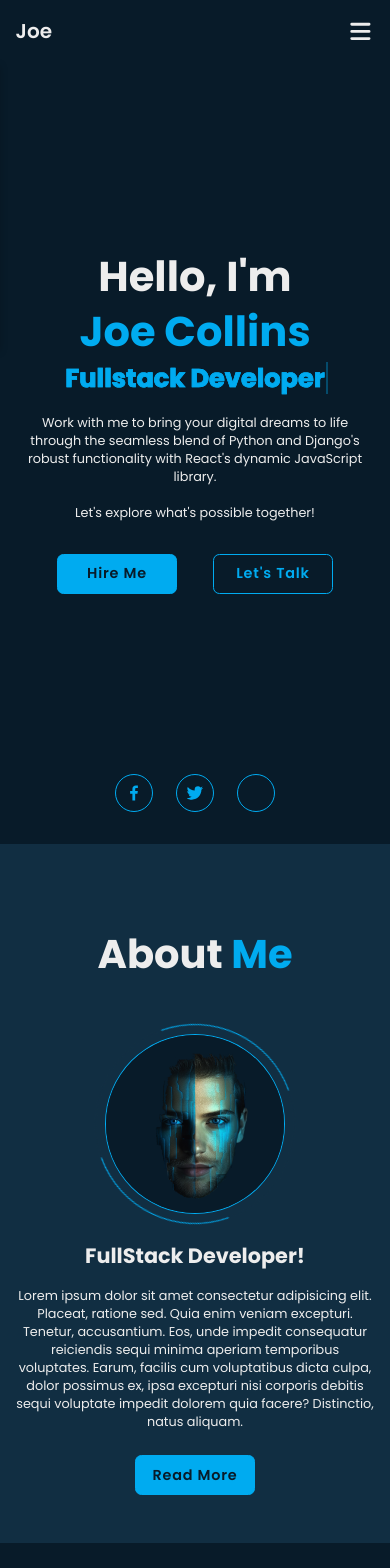
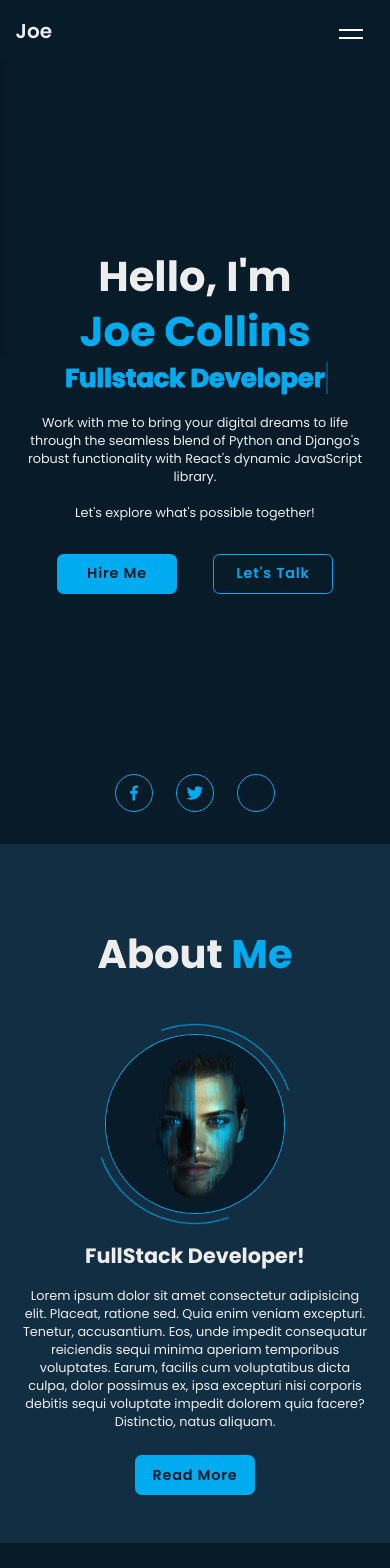
Before and after one commit to Joe-Collins-1986/Portfolio-Main, a React (Vite) app: page / in a window 390 px wide. Shown: the top 1568 px of the page. Built offline with nearby package versions, Linux system fonts and the light colour scheme; some icons are missing.

Commit message:
add animated hamberger icon

```diff
--- a/src/App.css
+++ b/src/App.css
@@ -19,7 +19,7 @@
 }
 
 html {
-  font-size: 62.5%;
+  font-size: 65%;
   overflow-x: hidden;
 }
 
@@ -30,7 +30,7 @@ body {
 
 section {
   min-height: 100vh;
-  padding: 10rem 9% 2rem;
+  padding: 8rem 10%;
 }
 
 span {
@@ -46,7 +46,7 @@ span {
 
 @media (max-width: 991px) {
   section {
-    padding: 10rem 4% 2rem;
+    padding: 10rem 5% 2rem;
   }
 }
 
--- a/src/components/NavBar.jsx
+++ b/src/components/NavBar.jsx
@@ -53,7 +53,16 @@ const NavBar2 = () => {
       </a>
 
       <div>
-        {!isHamActive ? (
+        <div
+          className={`${styles.NavBarToggler} ${
+            isHamActive ? styles.NavBarTogglerX : ""
+          }`}
+          onClick={() => setHamActive(!isHamActive)}
+        >
+          <span className={styles.NavBarTogglerIcon}></span>
+        </div>
+
+        {/* {!isHamActive ? (
           <HiMenu
             className={styles.menuIcon}
             onClick={() => setHamActive(true)}
@@ -63,7 +72,7 @@ const NavBar2 = () => {
             className={styles.menuIcon}
             onClick={() => setHamActive(false)}
           />
-        )}
+        )} */}
       </div>
 
       <nav
--- a/src/styles/Home.module.css
+++ b/src/styles/Home.module.css
@@ -1,7 +1,7 @@
 .home {
   display: flex;
   align-items: center;
-  padding: 0 9%;
+  padding: 0 10%;
   background: url("/src/assets/images/portfolio_bg.png");
   background-size: cover;
   background-position: 250px center;
--- a/src/styles/NavBar.module.css
+++ b/src/styles/NavBar.module.css
@@ -1,19 +1,14 @@
-header div {
-  position: relative;
-}
-
 .navContainer {
   position: fixed;
+  z-index: 9999;
   top: 0;
-  left: 0;
   width: 100%;
-  padding: 2rem 9%;
+  padding: 2rem 10%;
   background-color: transparent;
   display: flex;
   justify-content: space-between;
   align-items: center;
-  z-index: 100;
-  transition: 3s;
+  transition: 2s ease-in-out;
 }
 
 .navContainer.sticky {
@@ -21,14 +16,9 @@ header div {
 }
 
 .logo {
-  /* position: relative; */
   font-size: 2.5rem;
   color: var(--text-color);
   font-weight: 600;
-}
-
-.navBar {
-  /* position: relative; */
 }
 
 .navBar a {
@@ -44,11 +34,55 @@ header div {
   color: var(--main-color);
 }
 
-.menuIcon {
-  font-size: 3.6rem;
-  color: var(--text-color);
+.NavBarToggler {
+  display: none;
+}
+
+.NavBarToggler {
+  padding: 15px;
   cursor: pointer;
-  display: none;
+}
+
+.NavBarTogglerIcon {
+  width: 24px;
+  height: 17px;
+  background-image: none;
+  position: relative;
+  border-bottom: 2px solid #fff;
+  transition: all 300ms linear;
+  top: -2px;
+  right: 20px;
+}
+.NavBarTogglerIcon:focus {
+  border-bottom: 2px solid #fff;
+}
+.NavBarTogglerIcon:after,
+.NavBarTogglerIcon:before {
+  width: 24px;
+  position: absolute;
+  height: 2px;
+  background-color: #fff;
+  top: 0;
+  left: 0;
+  content: "";
+  z-index: 2;
+  transition: all 300ms linear;
+}
+.NavBarTogglerIcon:after {
+  top: 8px;
+}
+.NavBarToggler.NavBarTogglerX .NavBarTogglerIcon:after {
+  transform: rotate(45deg);
+  background-color: #fff;
+  height: 2px;
+}
+.NavBarToggler.NavBarTogglerX .NavBarTogglerIcon:before {
+  transform: translateY(8px) rotate(-45deg);
+  background-color: #fff;
+  height: 2px;
+}
+.NavBarToggler.NavBarTogglerX .NavBarTogglerIcon {
+  border-color: transparent;
 }
 
 /* BREAKPOINT */
@@ -63,7 +97,7 @@ header div {
     background: var(--bg-color);
   }
 
-  .menuIcon {
+  .NavBarToggler {
     display: block;
   }
 
@@ -72,7 +106,7 @@ header div {
     top: 100%;
     left: -100%;
     width: 100%;
-    padding: 1rem 4%;
+    padding: 1rem 5%;
     background-color: var(--bg-color);
     box-shadow: 0 0.5rem 1rem rgba(0, 0, 0, 0.2);
     transition: 0.25s ease;
```
